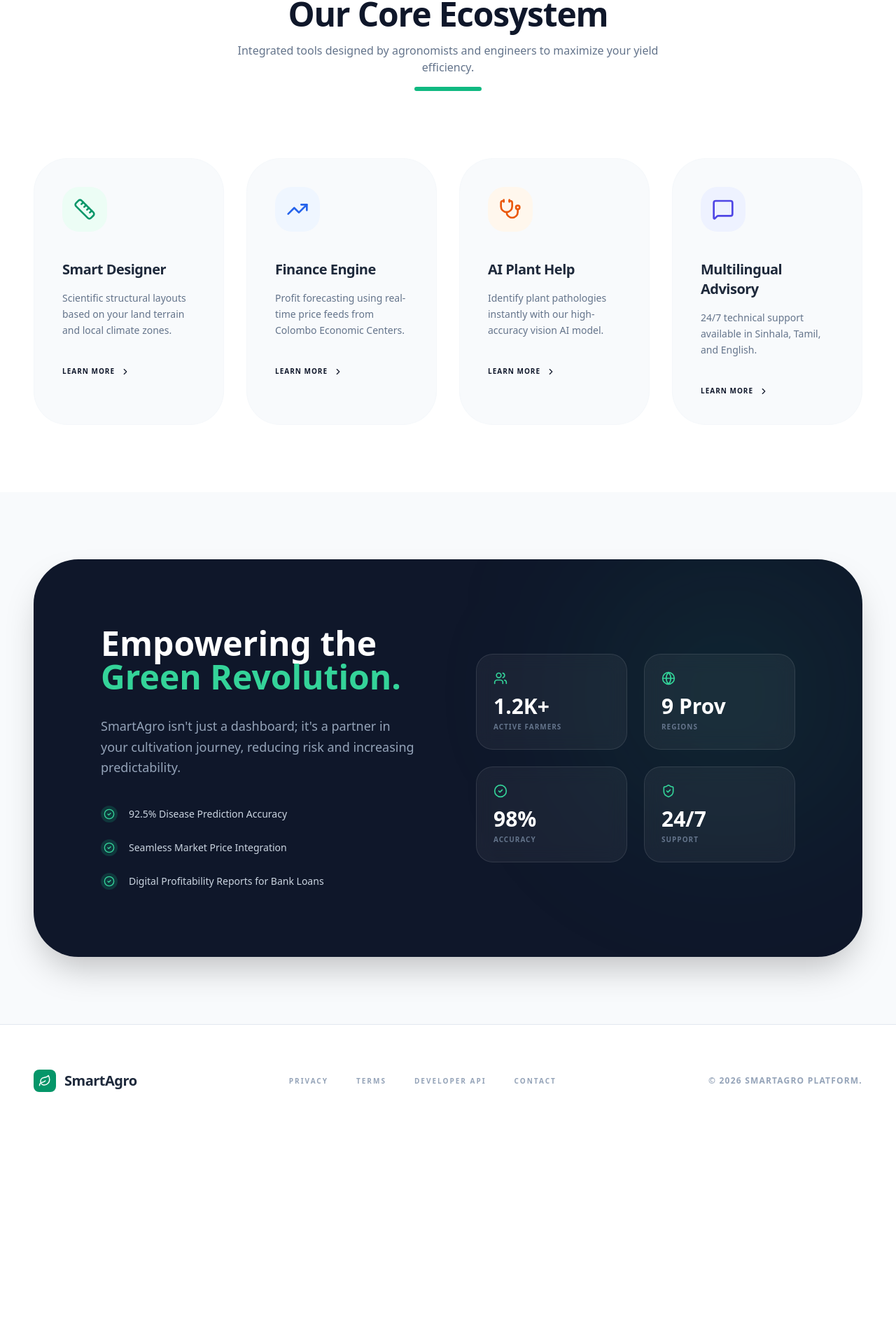
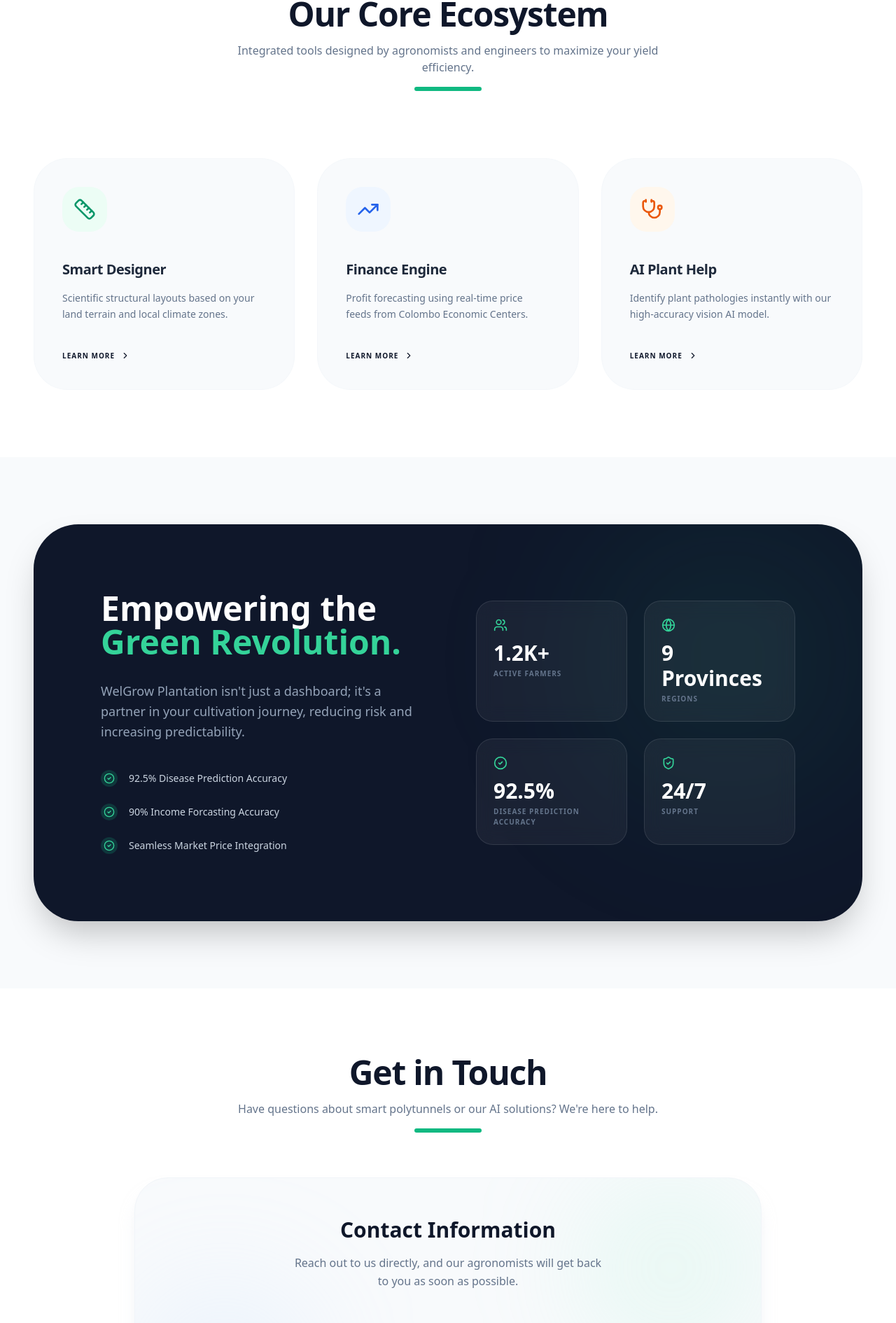
Before and after one commit to GeeshanWeligamage/Smart-Polytunnel-Cultivation-Advisory-and-Management-Web-Platform, a React app in the folder frontend/: page / in a window 1280 px wide. Shown: the part 863-2753 px from the top of the page at 70% size. Before the commit the page ends 2487 px from the top, so only its background shows below. Built offline with nearby package versions, Linux system fonts and the light colour scheme; the HTML template or start-up script is replaced by a standard one.

Commit message:
feat(home): implement hash-based smooth navigation and integrated styling

```diff
--- a/frontend/src/pages/dashboard/home/Home.jsx
+++ b/frontend/src/pages/dashboard/home/Home.jsx
@@ -1,11 +1,12 @@
 import React, { useState, useEffect, useContext } from 'react'; // useContext එකතු කළා
-import { Link } from 'react-router-dom';
+import { Link, useLocation } from 'react-router-dom';
 import {
   ArrowRight, Ruler, TrendingUp, Stethoscope, MessageSquare, ChevronRight,
-  ShieldCheck, Zap, Leaf, CheckCircle2, Users, Globe, PlayCircle
+  ShieldCheck, Zap, Leaf, CheckCircle2, Users, Globe, PlayCircle, Phone, Mail, MapPin
 } from 'lucide-react';
 
 import { AuthContext } from '../../../context/AuthContext';
+import agroImage from '../../../assets/images/1e2be13c93da5c38251f4820540750cf.jpg';
 
 const Home = ({ onStart, user }) => {
 
@@ -13,6 +14,7 @@ const Home = ({ onStart, user }) => {
 
   const [isDropdownOpen, setIsDropdownOpen] = useState(false);
   const [scrolled, setScrolled] = useState(false);
+  const location = useLocation();
 
   useEffect(() => {
     const handleScroll = () => {
@@ -21,6 +23,18 @@ const Home = ({ onStart, user }) => {
     window.addEventListener('scroll', handleScroll);
     return () => window.removeEventListener('scroll', handleScroll);
   }, []);
+
+  // Handle hash scrolling for #features and #impact
+  useEffect(() => {
+    if (location.hash) {
+      const element = document.getElementById(location.hash.substring(1));
+      if (element) {
+        setTimeout(() => element.scrollIntoView({ behavior: 'smooth' }), 100);
+      }
+    } else {
+      window.scrollTo(0, 0);
+    }
+  }, [location]);
 
   return (
     <div className="bg-slate-50 min-h-screen font-sans text-slate-900 overflow-x-hidden selection:bg-emerald-100 selection:text-emerald-900">
@@ -32,13 +46,14 @@ const Home = ({ onStart, user }) => {
             <div className="w-11 h-11 bg-emerald-600 rounded-2xl flex items-center justify-center text-white shadow-xl shadow-emerald-200 transition-transform group-hover:scale-110">
               <Leaf size={26} />
             </div>
-            <span className="text-2xl font-black text-slate-800 tracking-tight">SmartPolytunnelAgro</span>
+            <span className="text-2xl font-black text-slate-800 tracking-tight">WelGrow Plantation</span>
           </div>
 
           <div className="hidden md:flex items-center gap-10 text-[11px] font-black text-slate-400 uppercase tracking-[0.2em]">
-            <a href="#features" className="hover:text-emerald-600 transition-colors">Features</a>
-            <a href="#impact" className="hover:text-emerald-600 transition-colors">Our Impact</a>
+            <Link to="/#features" className="hover:text-emerald-600 transition-colors">Features</Link>
+            <Link to="/#impact" className="hover:text-emerald-600 transition-colors">Our Impact</Link>
             <Link to="/about" className="hover:text-emerald-600 transition-colors">About Us</Link>
+            <Link to="/#contact" className="hover:text-emerald-600 transition-colors">Contact Us</Link>
           </div>
 
            <div>
@@ -122,9 +137,11 @@ const Home = ({ onStart, user }) => {
 
           <div className="relative animate-in zoom-in duration-1000">
             <div className="relative z-10 bg-white p-5 rounded-[4rem] shadow-2xl shadow-slate-200 border border-slate-100 transform rotate-3 hover:rotate-0 transition-transform duration-700">
-               <div className="rounded-[3.5rem] overflow-hidden bg-slate-900 aspect-[4/3] flex flex-col items-center justify-center text-emerald-500/20">
-                  <Leaf size={140} strokeWidth={0.5} />
-                  <p className="text-emerald-500 font-black text-xs uppercase tracking-[0.4em] mt-6 opacity-40">Agro-Intelligence v1.0</p>
+               <div className="rounded-[3.5rem] overflow-hidden bg-slate-900 aspect-[4/3] relative group">
+                  <img src={agroImage} alt="Agro AI" className="absolute inset-0 w-full h-full object-cover transition-transform duration-700 group-hover:scale-110 opacity-50" />
+                  <div className="absolute inset-0 flex flex-col items-center justify-center pointer-events-none z-10">
+                    <p className="text-emerald-400 font-black text-xs uppercase tracking-[0.4em] mt-6 drop-shadow-lg"></p>
+                  </div>
                </div>
             </div>
             <div className="absolute -top-10 -right-10 w-64 h-64 bg-emerald-400/20 rounded-full blur-[100px] animate-pulse"></div>
@@ -142,11 +159,11 @@ const Home = ({ onStart, user }) => {
             <div className="h-1.5 w-24 bg-emerald-500 mx-auto rounded-full"></div>
           </div>
 
-          <div className="grid grid-cols-1 md:grid-cols-2 lg:grid-cols-4 gap-8">
+          <div className="grid grid-cols-1 md:grid-cols-2 lg:grid-cols-3 gap-8">
             <FeatureCard icon={<Ruler size={32} />} title="Smart Designer" desc="Scientific structural layouts based on your land terrain and local climate zones." color="emerald" />
             <FeatureCard icon={<TrendingUp size={32} />} title="Finance Engine" desc="Profit forecasting using real-time price feeds from Colombo Economic Centers." color="blue" />
             <FeatureCard icon={<Stethoscope size={32} />} title="AI Plant Help" desc="Identify plant pathologies instantly with our high-accuracy vision AI model." color="orange" />
-            <FeatureCard icon={<MessageSquare size={32} />} title="Multilingual Advisory" desc="24/7 technical support available in Sinhala, Tamil, and English." color="indigo" />
+
           </div>
         </div>
       </section>
@@ -159,23 +176,82 @@ const Home = ({ onStart, user }) => {
               <div>
                 <h2 className="text-4xl md:text-5xl font-black mb-8 leading-tight">Empowering the <br/><span className="text-emerald-400">Green Revolution.</span></h2>
                 <p className="text-slate-400 font-medium mb-10 leading-relaxed max-w-md text-lg">
-                  SmartAgro isn't just a dashboard; it's a partner in your cultivation journey, reducing risk and increasing predictability.
+                  WelGrow Plantation isn't just a dashboard; it's a partner in your cultivation journey, reducing risk and increasing predictability.
                 </p>
                 <div className="space-y-6">
                   <CheckListItem text="92.5% Disease Prediction Accuracy" />
+                  <CheckListItem text="90% Income Forcasting Accuracy" />
                   <CheckListItem text="Seamless Market Price Integration" />
-                  <CheckListItem text="Digital Profitability Reports for Bank Loans" />
                 </div>
               </div>
 
               <div className="grid grid-cols-2 gap-6">
                 <StatBox label="Active Farmers" value="1.2K+" icon={<Users size={20}/>} />
-                <StatBox label="Regions" value="9 Prov" icon={<Globe size={20}/>} />
-                <StatBox label="Accuracy" value="98%" icon={<CheckCircle2 size={20}/>} />
+                <StatBox label="Regions" value="9 Provinces" icon={<Globe size={20}/>} />
+                <StatBox label="Disease Prediction Accuracy" value="92.5%" icon={<CheckCircle2 size={20}/>} />
                 <StatBox label="Support" value="24/7" icon={<ShieldCheck size={20}/>} />
               </div>
             </div>
             <div className="absolute top-0 right-0 w-96 h-96 bg-emerald-500/10 rounded-full blur-[120px]"></div>
+          </div>
+        </div>
+      </section>
+
+      {/* --- Contact Us Section --- */}
+      <section id="contact" className="px-6 py-24 md:px-12 bg-white">
+        <div className="max-w-7xl mx-auto">
+          <div className="text-center mb-16 space-y-4">
+            <h2 className="text-4xl md:text-5xl font-black text-slate-900 tracking-tight">Get in Touch</h2>
+            <p className="text-slate-500 font-medium max-w-2xl mx-auto">Have questions about smart polytunnels or our AI solutions? We're here to help.</p>
+            <div className="h-1.5 w-24 bg-emerald-500 mx-auto rounded-full"></div>
+          </div>
+
+          <div className="max-w-4xl mx-auto bg-slate-50 rounded-[3rem] p-10 md:p-14 shadow-xl shadow-slate-200/50 border border-slate-100 relative overflow-hidden">
+            {/* Background elements for card */}
+            <div className="absolute top-0 right-0 w-64 h-64 bg-emerald-200/20 rounded-full blur-[80px]"></div>
+            <div className="absolute bottom-0 left-0 w-64 h-64 bg-blue-200/20 rounded-full blur-[80px]"></div>
+
+            {/* Contact Info */}
+            <div className="relative z-10 flex flex-col items-center text-center">
+              <div className="mb-12">
+                <h3 className="text-3xl font-black text-slate-900 mb-4">Contact Information</h3>
+                <p className="text-slate-500 font-medium leading-relaxed max-w-md mx-auto">
+                  Reach out to us directly, and our agronomists will get back to you as soon as possible.
+                </p>
+              </div>
+
+              <div className="grid grid-cols-1 sm:grid-cols-3 gap-10 w-full">
+                <div className="flex flex-col items-center gap-4 group">
+                  <div className="w-16 h-16 rounded-[1.5rem] bg-white border border-slate-200 text-emerald-600 flex items-center justify-center group-hover:bg-emerald-600 group-hover:border-emerald-600 group-hover:text-white transition-colors duration-300 shadow-sm">
+                    <Phone size={24} />
+                  </div>
+                  <div>
+                    <p className="text-[10px] font-black text-slate-400 uppercase tracking-[0.2em] mb-1">Phone</p>
+                    <p className="text-lg font-bold text-slate-800">+94 77 123 4567</p>
+                  </div>
+                </div>
+
+                <div className="flex flex-col items-center gap-4 group">
+                  <div className="w-16 h-16 rounded-[1.5rem] bg-white border border-slate-200 text-emerald-600 flex items-center justify-center group-hover:bg-emerald-600 group-hover:border-emerald-600 group-hover:text-white transition-colors duration-300 shadow-sm">
+                    <Mail size={24} />
+                  </div>
+                  <div>
+                    <p className="text-[10px] font-black text-slate-400 uppercase tracking-[0.2em] mb-1">Email</p>
+                    <p className="text-lg font-bold text-slate-800">info@welgrow.lk</p>
+                  </div>
+                </div>
+
+                <div className="flex flex-col items-center gap-4 group">
+                  <div className="w-16 h-16 rounded-[1.5rem] bg-white border border-slate-200 text-emerald-600 flex items-center justify-center group-hover:bg-emerald-600 group-hover:border-emerald-600 group-hover:text-white transition-colors duration-300 shadow-sm">
+                    <MapPin size={24} />
+                  </div>
+                  <div>
+                    <p className="text-[10px] font-black text-slate-400 uppercase tracking-[0.2em] mb-1">Location</p>
+                    <p className="text-base font-bold text-slate-800 leading-tight">No 45, Agrarian Road,<br/>Nuwara Eliya</p>
+                  </div>
+                </div>
+              </div>
+            </div>
           </div>
         </div>
       </section>
@@ -187,7 +263,7 @@ const Home = ({ onStart, user }) => {
             <div className="w-8 h-8 bg-emerald-600 rounded-lg flex items-center justify-center text-white">
               <Leaf size={18} />
             </div>
-            <span className="text-xl font-black text-slate-800 tracking-tight">SmartAgro</span>
+            <span className="text-xl font-black text-slate-800 tracking-tight">WelGrow Plantation</span>
           </div>
 
           <div className="flex flex-wrap justify-center gap-10 text-[10px] font-black text-slate-400 uppercase tracking-[0.2em]">
@@ -198,7 +274,7 @@ const Home = ({ onStart, user }) => {
           </div>
 
           <p className="text-slate-400 text-xs font-bold uppercase tracking-widest">
-            © 2026 SmartAgro Platform.
+            © 2026 WelGrow Plantation Platform.
           </p>
         </div>
       </footer>
```
